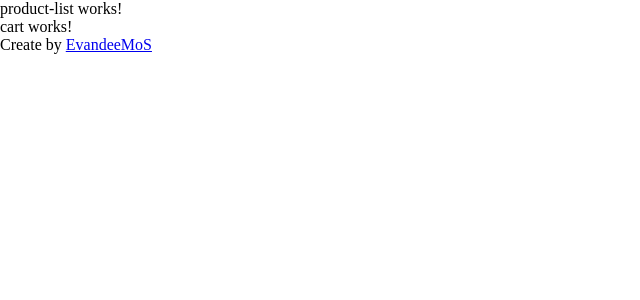
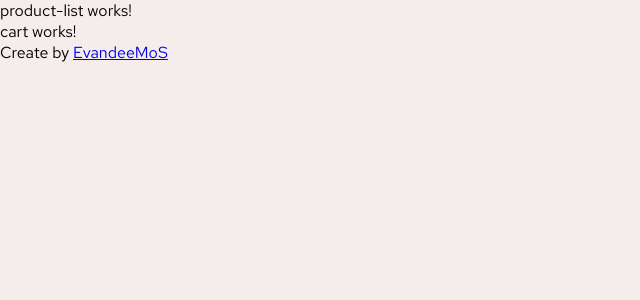
Before and after one commit to EvandeeMoS/product-list-with-cart, an Angular app: page / in a window 1280 px wide. Shown: the top 300 px of the page, without its empty margins (0-640 px from the left). Built offline with nearby package versions, Linux system fonts and the light colour scheme.

Commit message:
feat: add basic style to body

```diff
--- a/src/styles.css
+++ b/src/styles.css
@@ -1,5 +1,23 @@
+@font-face {
+    font-family: "RedHatText";
+    src: url(/public/assets/fonts/RedHatText-VariableFont_wght.ttf),
+            url(../public/assets/fonts/RedHatText-VariableFont_wght.ttf);
+}
+
+html {
+    font-size: 0.625rem;
+}
+
 * {
     box-sizing: border-box;
     margin: 0;
     padding: 0;
 }
+
+body {
+    width: 100%;
+    min-height: 100vh;
+    background: hsl(13, 31%, 94%);
+    font-family: "RedHatText", sans-serif;
+    font-size: 1.6rem;
+}
```
